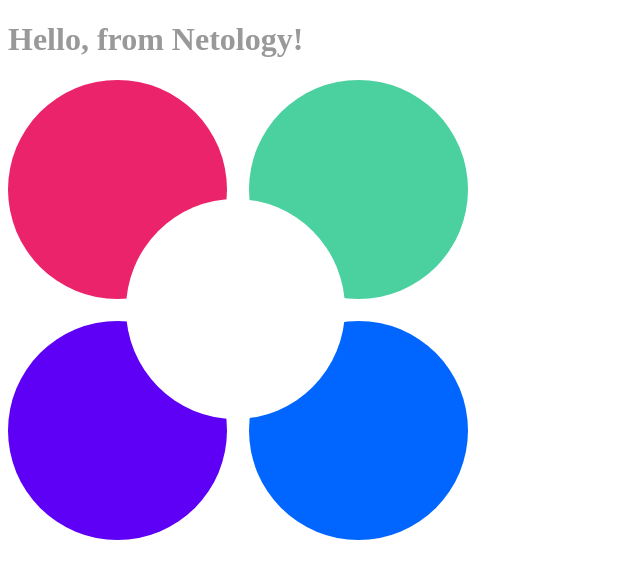
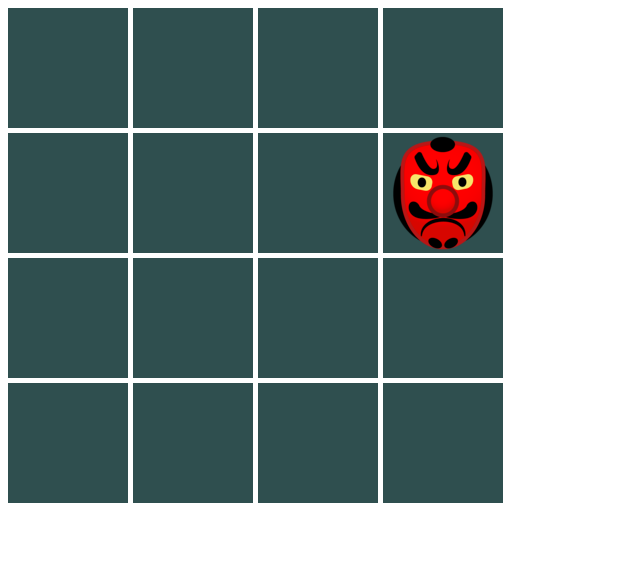
Before and after one commit to maxiw15/ajs_js2_DOM, a website built with webpack: page src/index.html in a window 1280 px wide. Shown: the whole page, without its empty margins (0-640 px from the left). Built offline with nearby package versions, Linux system fonts and the light colour scheme.

Commit message:
finish hw

```diff
--- a/src/css/style.css
+++ b/src/css/style.css
@@ -1,3 +1,14 @@
-body {
-    color: #999;
+.game-board {
+  width: 400px;
+  height: 400px;
+  display: grid;
+  grid-template-columns: repeat(4, 1fr);
+  grid-template-rows: repeat(4, 1fr);
+  gap: 5px;
 }
+
+.cell {
+  background-color: darkslategrey;
+  width: 120px;
+  height: 120px;
+}
--- a/src/index.html
+++ b/src/index.html
@@ -4,10 +4,30 @@
   <meta charset="UTF-8">
   <meta name="viewport" content="width=device-width, initial-scale=1.0">
   <meta http-equiv="X-UA-Compatible" content="ie=edge">
+  <link href="/src/css/style.css" rel="stylesheet" type="text/css">
   <title>Document</title>
 </head>
 <body>
-<h1>Hello, from Netology!</h1>
-<img src="img/netology.svg" alt="Netology Logo">
+<div class="game-board">
+  <div class="cell">
+    <img class="images" src="img/goblin.png" alt="Paris">
+  </div>
+  <div class="cell"></div>
+  <div class="cell"></div>
+  <div class="cell"></div>
+  <div class="cell"></div>
+  <div class="cell"></div>
+  <div class="cell"></div>
+  <div class="cell"></div>
+  <div class="cell"></div>
+  <div class="cell"></div>
+  <div class="cell"></div>
+  <div class="cell"></div>
+  <div class="cell"></div>
+  <div class="cell"></div>
+  <div class="cell"></div>
+  <div class="cell"></div>
+</div>
+<script src="index.js"></script>
 </body>
 </html>
--- a/src/index.js
+++ b/src/index.js
@@ -1,5 +1,13 @@
 import "./css/style.css";
-
+import getRandomNumber from "./js/app";
 import "./js/app";
 
-// TODO: write your code in app.js
+document.addEventListener("DOMContentLoaded", () => {
+  const cells = document.querySelectorAll(".cell");
+  const image = document.querySelector(".images");
+  let prev_count = 0;
+  setInterval(() => {
+    let nextCount = getRandomNumber(prev_count);
+    cells[nextCount].appendChild(image);
+  }, 500);
+});
--- a/src/js/app.js
+++ b/src/js/app.js
@@ -1,11 +1,9 @@
-// TODO: write code here
-
-// comment this to pass build
-const unusedVariable = "variable";
-
-// for demonstration purpose only
-export default function demo(value) {
-  return `Demo: ${value}`;
+export default function getRandomNumber(prev_count) {
+  let min = 0;
+  let max = 15;
+  let temp = Math.floor(Math.random() * (max - min + 1)) + min;
+  if (temp === prev_count) {
+    return temp % 2;
+    //temp = getRandomNumber(prev_count)
+  } else return temp;
 }
-
-console.log("app.js included");
```
Also changed, not shown: README.md, src/img/goblin.png (added).
